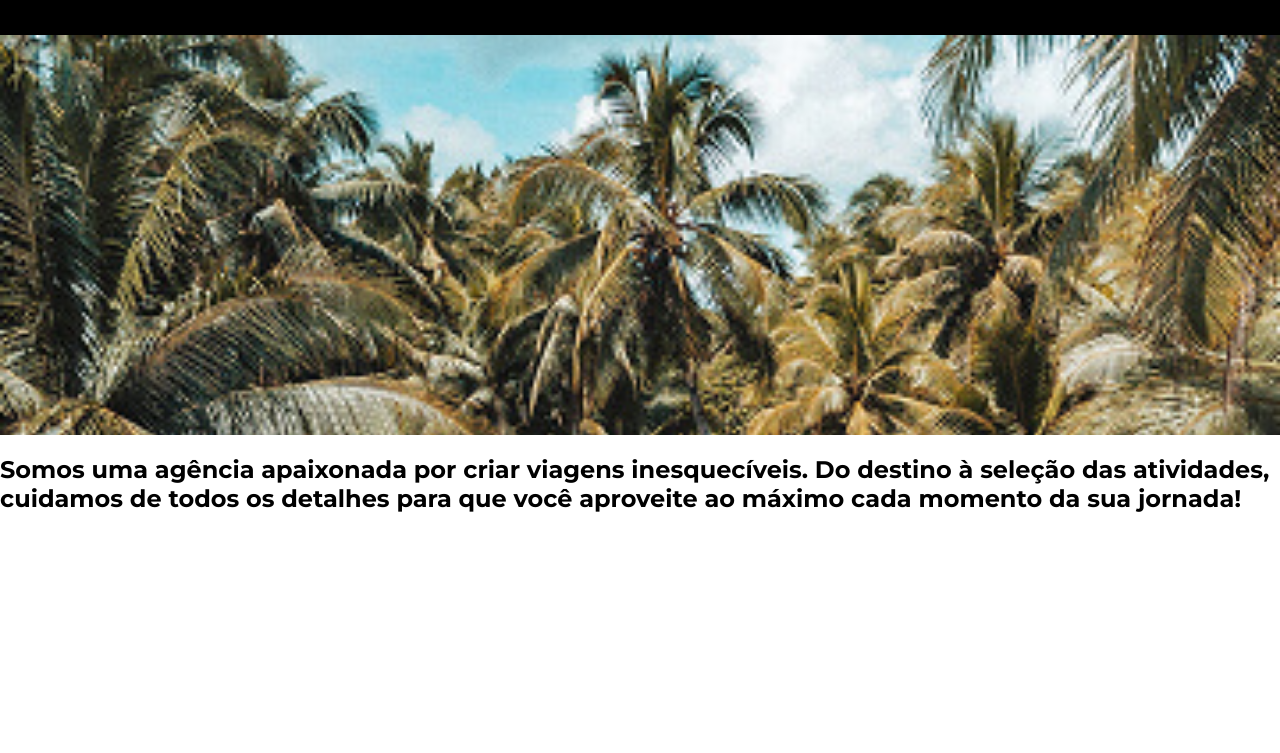
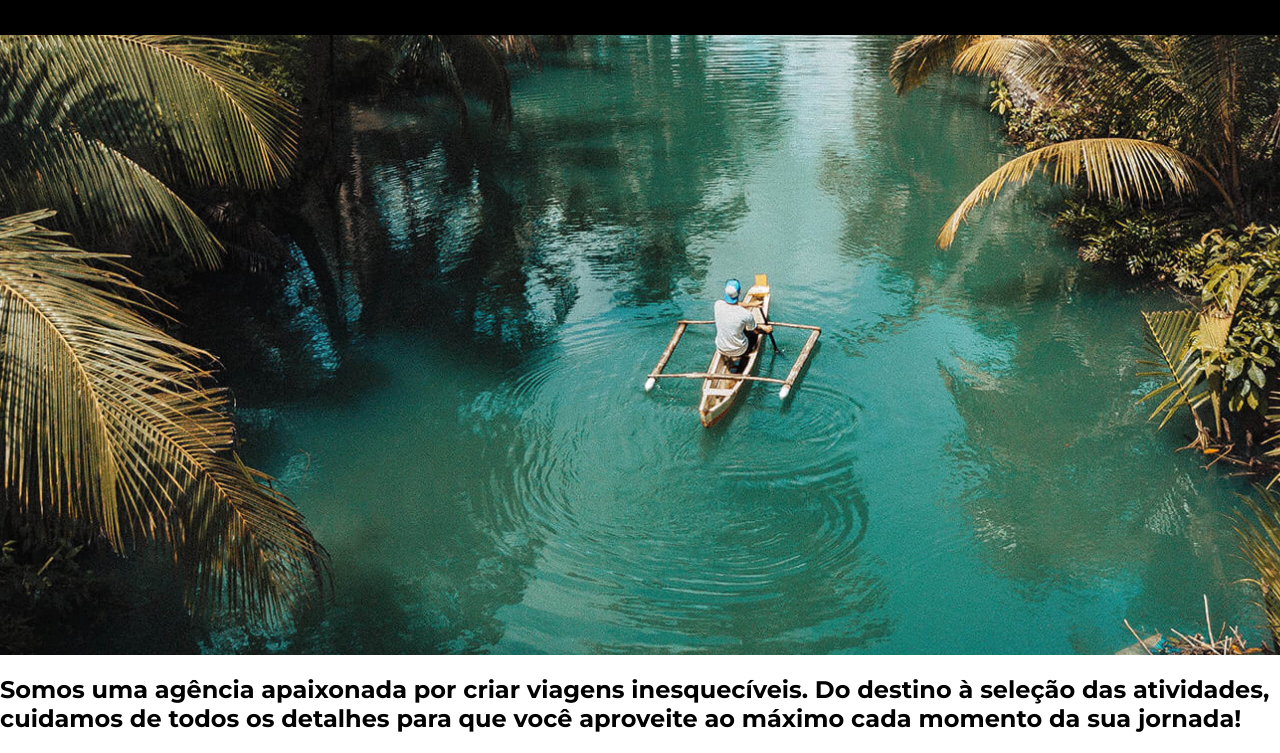
Before and after one commit to garbrieln/Jornada-viagens, a plain HTML site: page index.html in a window 1280 px wide. Shown: the part 105-858 px from the top of the page. Before the commit the page ends 800 px from the top, so only its background shows below. Drawn offline with Linux system fonts and the light colour scheme.

Commit message:
adiciona hero no layout tablet e desktop

```diff
--- a/css/hero.css
+++ b/css/hero.css
@@ -1,6 +1,23 @@
-.hero-img{
-   height: 400px;
-   width: 100%;
-   background: url(../img/hero-mobile.jpg) no-repeat;
-   background-size: cover;
+.hero-img {
+  height: 400px;
+  width: 100%;
+  background: url(../img/hero-mobile.jpg) no-repeat;
+  background-size: cover;
 }
+
+@media screen and (min-width: 768px) {
+  .hero-img {
+    height: 620px;
+    width: 100%;
+    background: url(../img/hero-tablet.jpg) no-repeat;
+    background-size: cover;
+  }
+}
+
+@media screen and (min-width: 1024px) {
+  .hero-img {
+    width: 100%;
+    background: url(../img/hero-desktop.jpg) no-repeat;
+    background-size: cover;
+  }
+}
```
Also changed, not shown: img/hero-desktop.jpg (added), img/hero-tablet.jpg (added).
